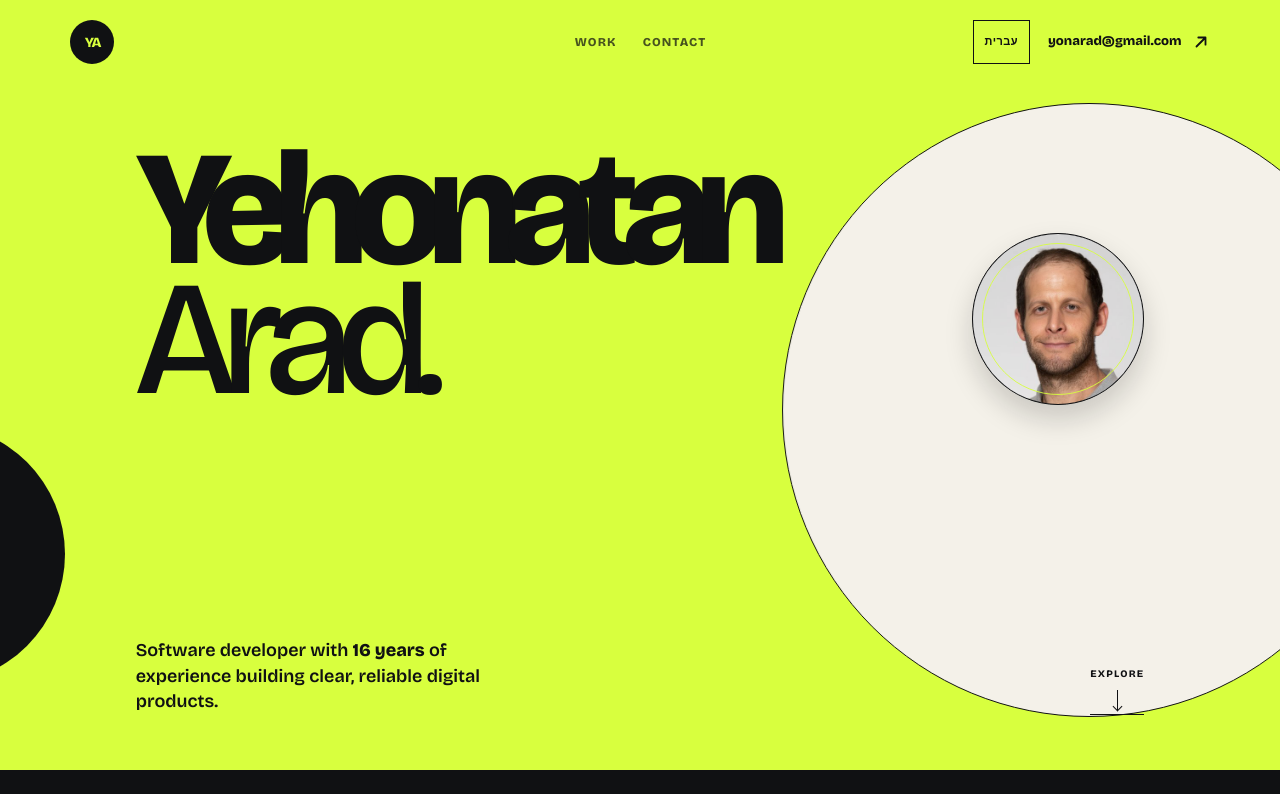
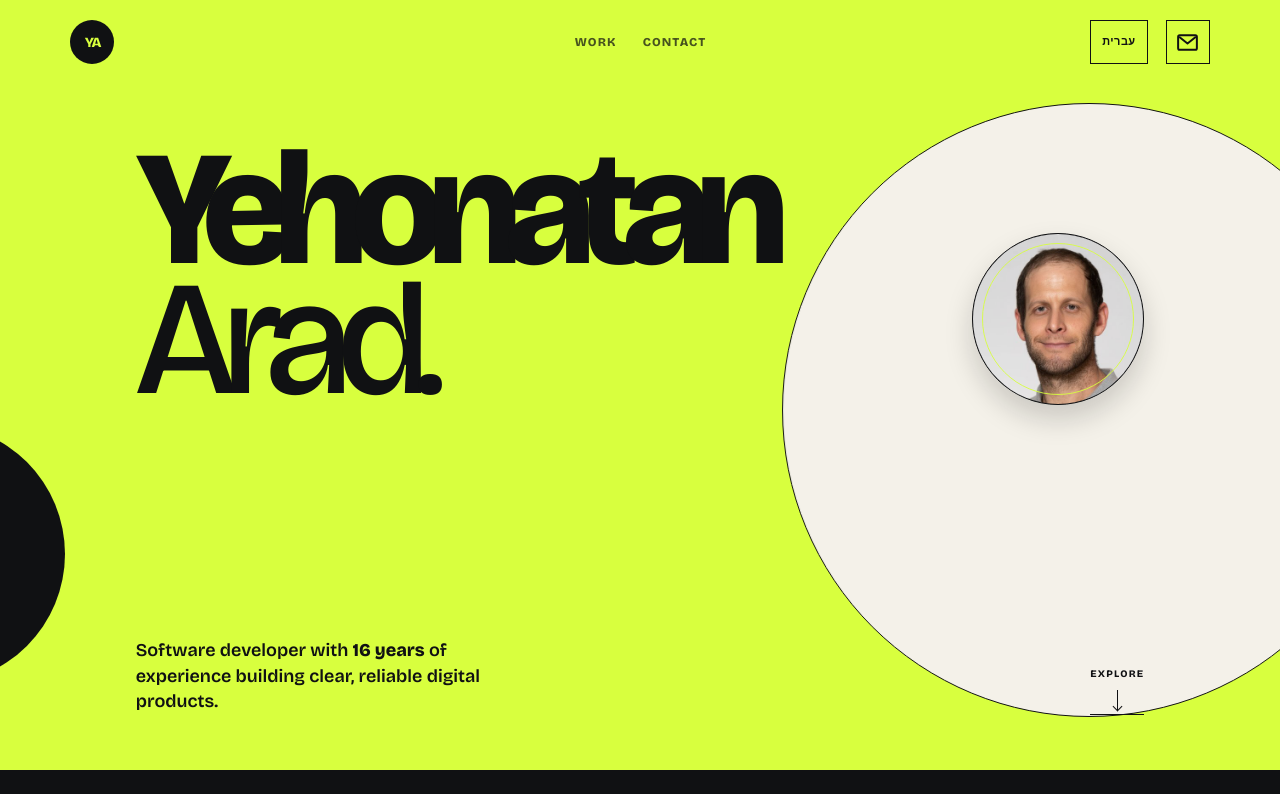
Before and after one commit to yonarad/yehonatan-arad, a Next.js app: page / in a window 1280 px wide. Shown: the top 794 px of the page. Built offline with nearby package versions, Linux system fonts and the light colour scheme.

Commit message:
Use contact and social icons

```diff
--- a/app/page.tsx
+++ b/app/page.tsx
@@ -4,10 +4,25 @@ import Image from "next/image";
 import { useState } from "react";
 
 const socialLinks = [
-  { label: "LinkedIn", href: "https://www.linkedin.com/in/yehonatan-arad" },
-  { label: "Facebook", href: "https://m.facebook.com/yonarad" },
-  { label: "X / Twitter", href: "https://x.com/yonarad1" },
-];
+  { label: "LinkedIn", href: "https://www.linkedin.com/in/yehonatan-arad", icon: "linkedin" },
+  { label: "Facebook", href: "https://m.facebook.com/yonarad", icon: "facebook" },
+  { label: "X / Twitter", href: "https://x.com/yonarad1", icon: "x" },
+  { label: "Telegram: @Yonarad1", href: "https://t.me/Yonarad1", icon: "telegram" },
+] as const;
+
+function MailIcon() {
+  return <svg className="contact-icon" viewBox="0 0 24 24" fill="none" aria-hidden="true"><rect x="3" y="5" width="18" height="14" rx="1.5" stroke="currentColor" strokeWidth="1.9" /><path d="m4.5 7 7.5 6 7.5-6" stroke="currentColor" strokeWidth="1.9" strokeLinecap="round" strokeLinejoin="round" /></svg>;
+}
+
+function SocialIcon({ kind }: { kind: "linkedin" | "facebook" | "x" | "telegram" }) {
+  const paths = {
+    linkedin: <path d="M5.2 3.5a1.7 1.7 0 1 1 0 3.4 1.7 1.7 0 0 1 0-3.4ZM3.7 8.2h3V20h-3V8.2Zm4.9 0h2.9v1.6h.1c.4-.8 1.4-1.9 3.2-1.9 3.4 0 4 2.2 4 5.2V20h-3v-6c0-1.4 0-3.2-2-3.2s-2.3 1.5-2.3 3.1V20h-3V8.2Z" />,
+    facebook: <path d="M13.7 20v-7h2.4l.4-2.8h-2.8V8.4c0-.8.2-1.4 1.4-1.4h1.5V4.5c-.3 0-1.2-.1-2.2-.1-2.2 0-3.7 1.3-3.7 3.8v2h-2.5V13h2.5v7h3Z" />,
+    x: <path d="M18.9 3h2.8l-6.2 7.1 7.3 10.9h-5.7l-4.5-6.6L6.9 21H4.1l6.6-7.5L3.7 3h5.8l4.1 6.1L18.9 3Zm-1 16.2h1.6L8.6 4.7H6.9l11 14.5Z" />,
+    telegram: <path d="m21.5 4.5-3 15.1c-.2 1.1-.8 1.4-1.7.9l-4.7-3.4-2.3 2.2c-.3.3-.5.5-1 .5l.3-4.8 8.8-7.9c.4-.3-.1-.5-.6-.2L6.5 13.6 1.8 12c-1-.3-1-1 .2-1.5L20.5 3.4c.9-.3 1.7.2 1 1.1Z" />,
+  };
+  return <svg className="social-icon" viewBox="0 0 24 24" aria-hidden="true">{paths[kind]}</svg>;
+}
 
 function ExternalArrow() {
   return (
@@ -58,7 +73,7 @@ export default function Home() {
         <div className="nav-links"><a href="#work">{t.navWork}</a><a href="#contact">{t.navContact}</a></div>
         <div className="nav-actions">
           <button className="language-toggle" type="button" onClick={() => setLanguage(isHebrew ? "en" : "he")} aria-label={isHebrew ? "Switch to English" : "החלפה לעברית"}>{t.switchLanguage}</button>
-          <a href="mailto:yonarad@gmail.com" className="email">yonarad@gmail.com <ExternalArrow /></a>
+          <a href="mailto:yonarad@gmail.com" className="email" aria-label="Send email to yonarad@gmail.com"><MailIcon /></a>
         </div>
       </nav>
 
@@ -75,7 +90,7 @@ export default function Home() {
 
       <section id="work" className="work"><div className="work-heading"><h2>{t.workTitle}</h2><p>{t.workIntro}</p></div><article className="project"><div className="project-art" aria-hidden="true"><span>H</span><i /><i /><i /></div><div className="project-copy"><div className="project-kicker"><Image src="/hebsync-logo.png" alt="HebSync logo" width={112} height={112} className="hebsync-logo" /><p className="project-index">{t.projectIndex}</p></div><h2>Heb<span>Sync</span></h2><p className="project-subtitle">{t.projectSubtitle}</p><p className="project-description">{t.projectDescription}</p><a className="project-link" href="https://hebsync.org" target="_blank" rel="noreferrer">{t.projectLink} <ExternalArrow /></a></div></article></section>
 
-      <section id="contact" className="contact section"><div className="contact-content"><h2>{t.contactTitle}</h2><a className="contact-email" href="mailto:yonarad@gmail.com">yonarad@gmail.com <ExternalArrow /></a><div className="social-links">{socialLinks.map((link) => <a href={link.href} key={link.label} target="_blank" rel="noreferrer">{link.label} <ExternalArrow /></a>)}</div></div></section>
+      <section id="contact" className="contact section"><div className="contact-content"><h2>{t.contactTitle}</h2><a className="contact-email" href="mailto:yonarad@gmail.com" aria-label="Send email to yonarad@gmail.com"><MailIcon /></a><div className="social-links">{socialLinks.map((link) => <a href={link.href} key={link.label} target="_blank" rel="noreferrer" aria-label={link.label}><SocialIcon kind={link.icon} /></a>)}</div></div></section>
 
       <footer><span>&copy; 2026 Yehonatan Arad</span><span>{t.footer}</span></footer>
     </main>
```
Also changed, not shown: app/globals.css.
